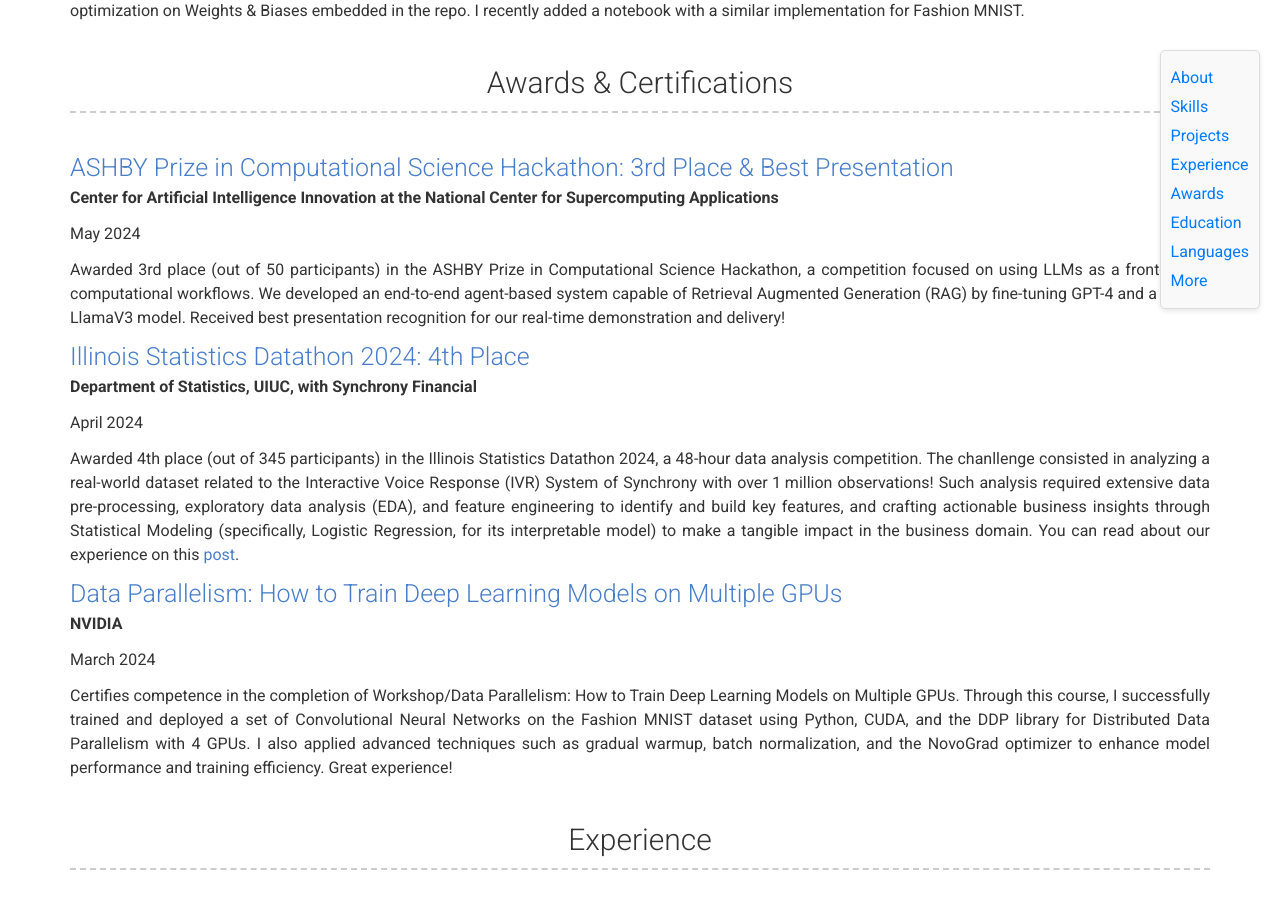
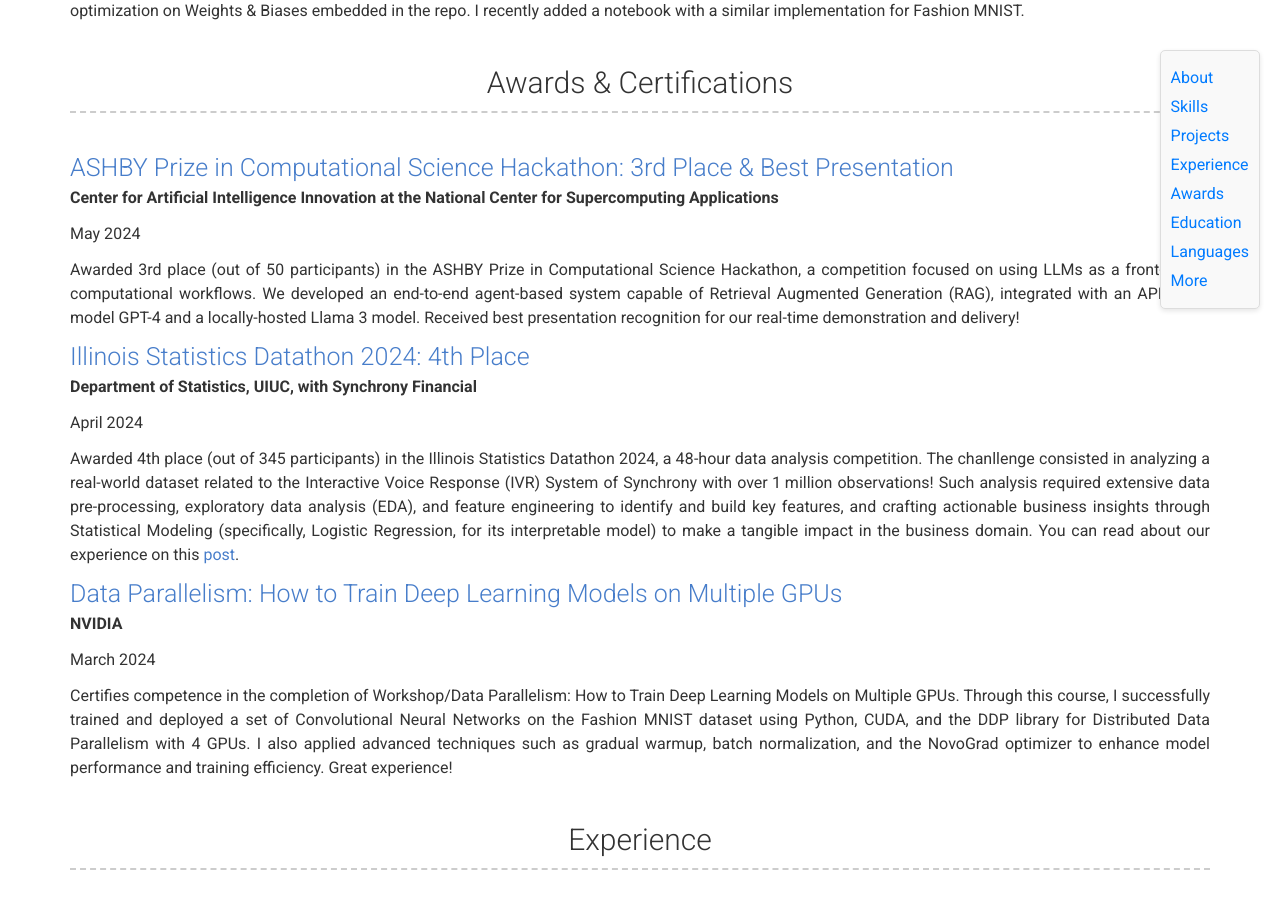
Before and after one commit to fsaudm/fsaudm.github.io, a Jekyll site: the page built from index.md, in a window 1280 px wide and 900 px high, scrolled down 4013 px. Built offline with Jekyll 4.4.1, drawn with Linux system fonts in a browser that asks for light colours.

Commit message:
updated the ashby prize

```diff
--- a/_data/certifications.yml
+++ b/_data/certifications.yml
@@ -3,7 +3,7 @@
   date: "May 2024"
   link: "https://ai.ncsa.illinois.edu/news-events/2024/05/2024-hackathon-winners-announced/"
   description: >
-    Awarded 3rd place (out of 50 participants) in the ASHBY Prize in Computational Science Hackathon, a competition focused on using LLMs as a front-end to computational workflows. We developed an end-to-end agent-based system capable of Retrieval Augmented Generation (RAG) by fine-tuning GPT-4 and a hosted LlamaV3 model. Received best presentation recognition for our real-time demonstration and delivery!
+    Awarded 3rd place (out of 50 participants) in the ASHBY Prize in Computational Science Hackathon, a competition focused on using LLMs as a front-end to computational workflows. We developed an end-to-end agent-based system capable of Retrieval Augmented Generation (RAG), integrated with an API-based model GPT-4 and a locally-hosted Llama 3 model. Received best presentation recognition for our real-time demonstration and delivery!
 
 - title: "Illinois Statistics Datathon 2024: 4th Place"
   issuer: "Department of Statistics, UIUC, with Synchrony Financial"
```
